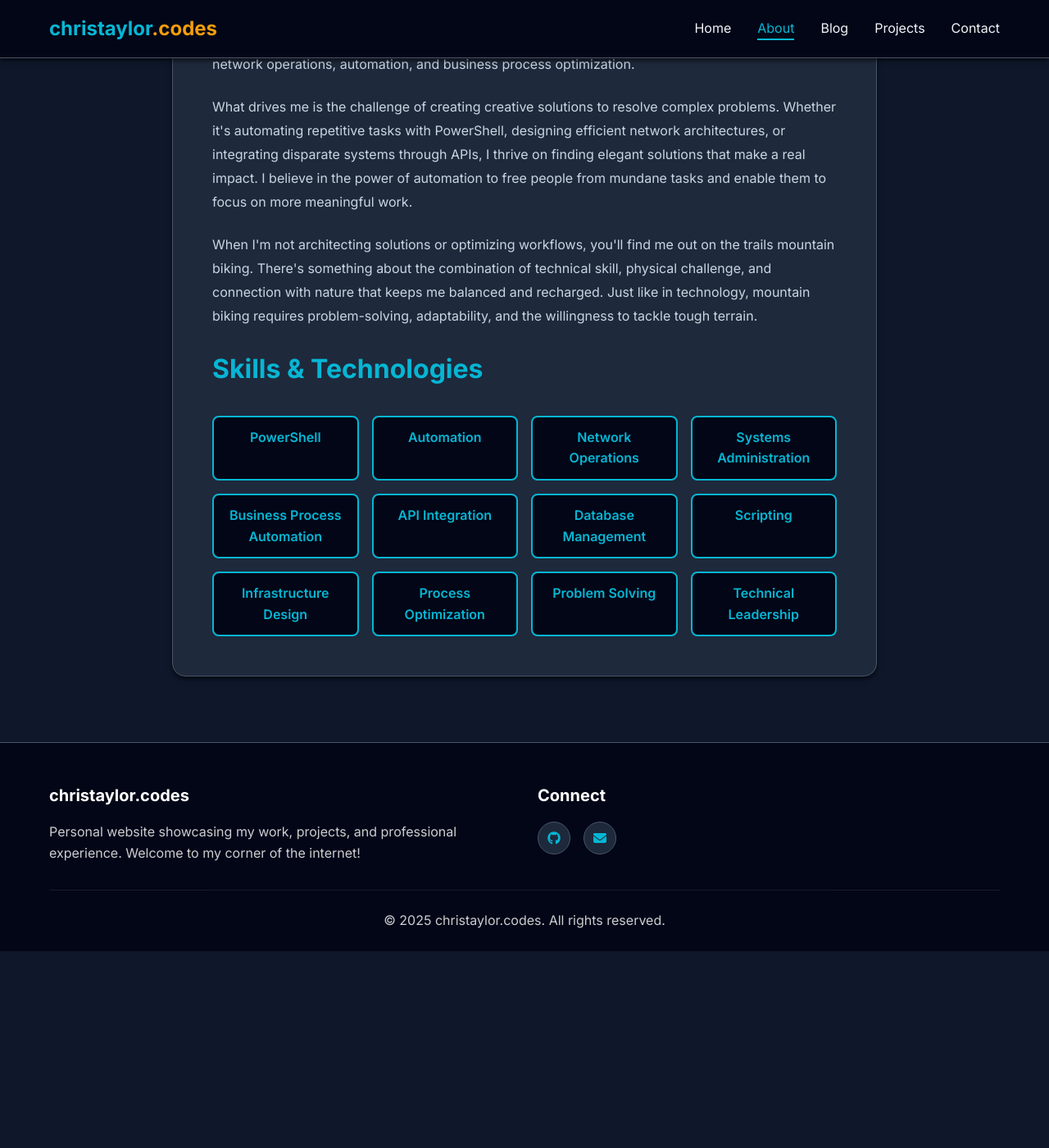
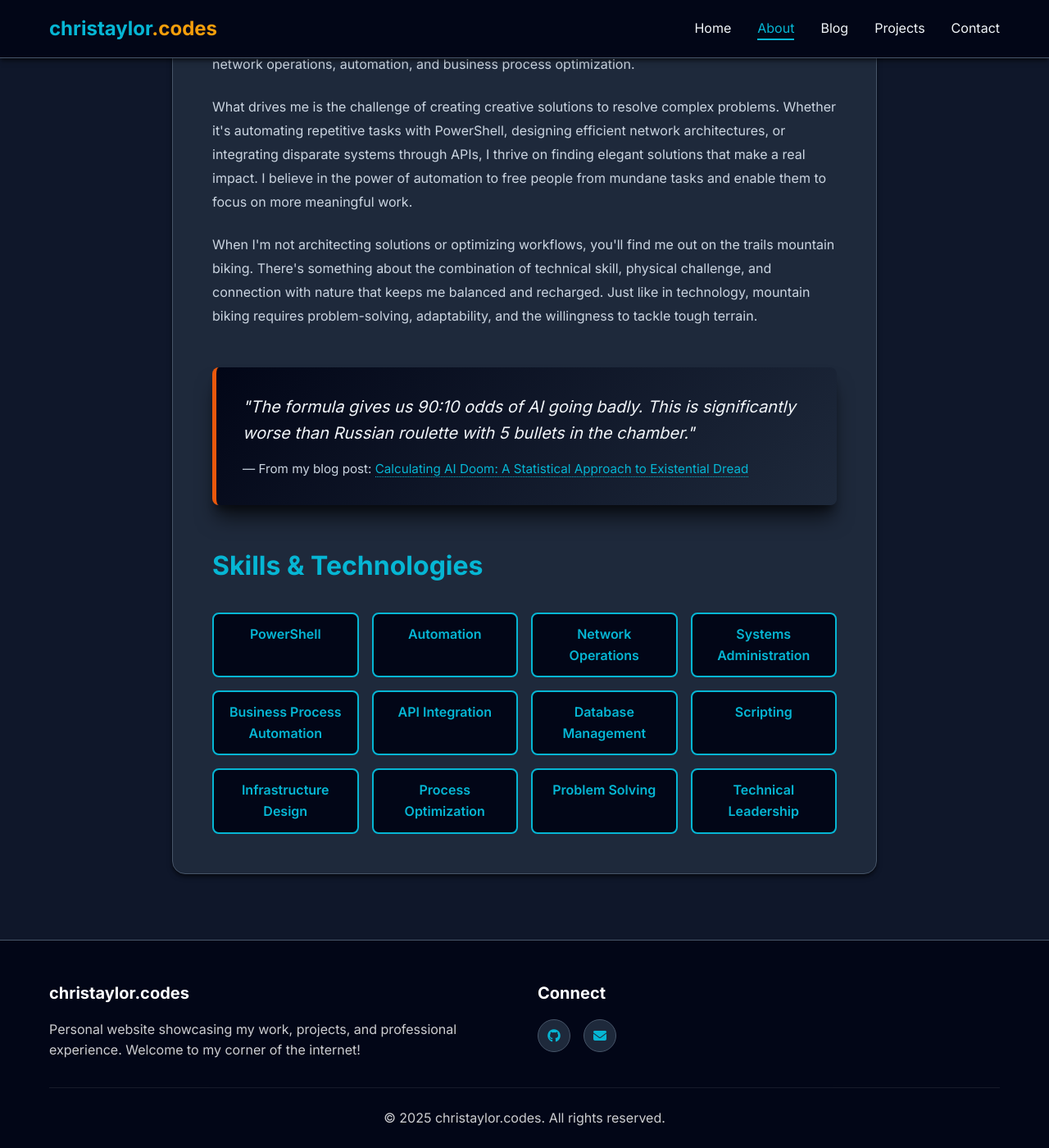
Before and after one commit to christaylorcodes/christaylorcodes.github.io, a Jekyll site: the page built from about.html, in a window 1280 px wide and 1400 px high, scrolled down 860 px. Shown: the whole window at 82% size. Built offline with Jekyll 4.4.1, drawn with Linux system fonts in a browser that asks for light colours; before the commit the page ends 2020 px from its top, so only the background shows below that.

Commit message:
Add AI Doom Coefficient blog post and enhance About page
- New blog post: "Calculating AI Doom: A Statistical Approach to Existential Dread"
  - Introduces AI Doom Coefficient (ADC) formula with 7 components
  - Calculates 90:10 odds based on real-world data from AI-2027.com and industry sources
  - Includes references to "The Coming Wave" by Mustafa Suleyman
  - Satirical but fact-based analysis of AI risks
  - 2,800+ word deep-dive article

- About page enhancements:
  - Added prominent callout quote featuring key finding from AI Doom post
  - Created custom styling with gradient background and orange accent
  - Links to new blog post for engagement

- CSS updates:
  - New .about-callout styling with gradient and accent colors
  - Maintains site's dark slate and cyan color scheme
  - Responsive and accessible design

🤖 Generated with Claude Code (https://claude.com/claude-code)

Co-Authored-By: Claude <noreply@anthropic.com>

```diff
--- a/about.html
+++ b/about.html
@@ -48,6 +48,17 @@ permalink: /about/
                 problem-solving, adaptability, and the willingness to tackle tough terrain.
             </p>
 
+            <div class="about-callout">
+                <blockquote>
+                    <p class="callout-text">
+                        "The formula gives us 90:10 odds of AI going badly. This is significantly worse than Russian roulette with 5 bullets in the chamber."
+                    </p>
+                    <footer class="callout-footer">
+                        — From my blog post: <a href="{{ '/2025/11/03/calculating-ai-doom-odds-formula.html' | relative_url }}">Calculating AI Doom: A Statistical Approach to Existential Dread</a>
+                    </footer>
+                </blockquote>
+            </div>
+
             <h2>Skills & Technologies</h2>
 
             <div class="skills-grid">
--- a/assets/css/main.css
+++ b/assets/css/main.css
@@ -461,6 +461,49 @@ section {
     background-color: var(--primary-color);
     color: var(--bg-darker);
     box-shadow: 0 0 15px rgba(6, 182, 212, 0.5);
+}
+
+/* About Page Callout */
+.about-callout {
+    margin: 3rem 0;
+    padding: 2rem;
+    background: linear-gradient(135deg, var(--bg-darker) 0%, var(--bg-light) 100%);
+    border-left: 5px solid var(--accent-orange);
+    border-radius: 0.5rem;
+    box-shadow: var(--shadow-lg);
+}
+
+.about-callout blockquote {
+    margin: 0;
+    padding: 0;
+    border: none;
+}
+
+.about-callout .callout-text {
+    font-size: 1.25rem;
+    font-style: italic;
+    color: var(--text-dark);
+    margin-bottom: 1rem;
+    line-height: 1.6;
+}
+
+.about-callout .callout-footer {
+    font-size: 0.95rem;
+    color: var(--text-light);
+    font-style: normal;
+    margin-top: 1rem;
+}
+
+.about-callout .callout-footer a {
+    color: var(--primary-color);
+    text-decoration: none;
+    border-bottom: 1px dotted var(--primary-color);
+    transition: all 0.3s ease;
+}
+
+.about-callout .callout-footer a:hover {
+    color: var(--primary-light);
+    border-bottom-color: var(--primary-light);
 }
 
 /* ===== PROJECTS PAGE ===== */
```
Also changed, not shown: TODO.md (+2 -0 lines), _posts/2025-11-03-calculating-ai-doom-odds-formula.md (added, +370 -0 lines).
